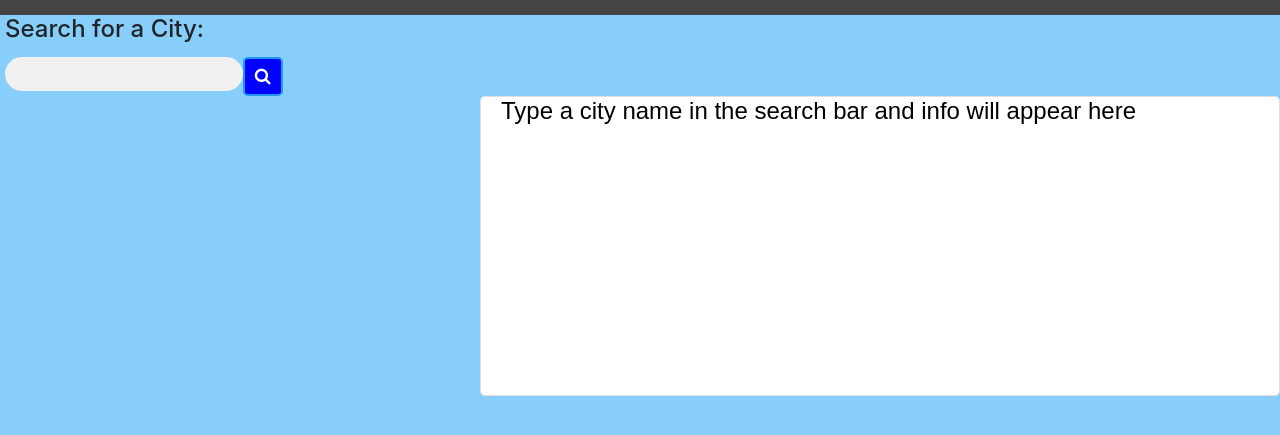
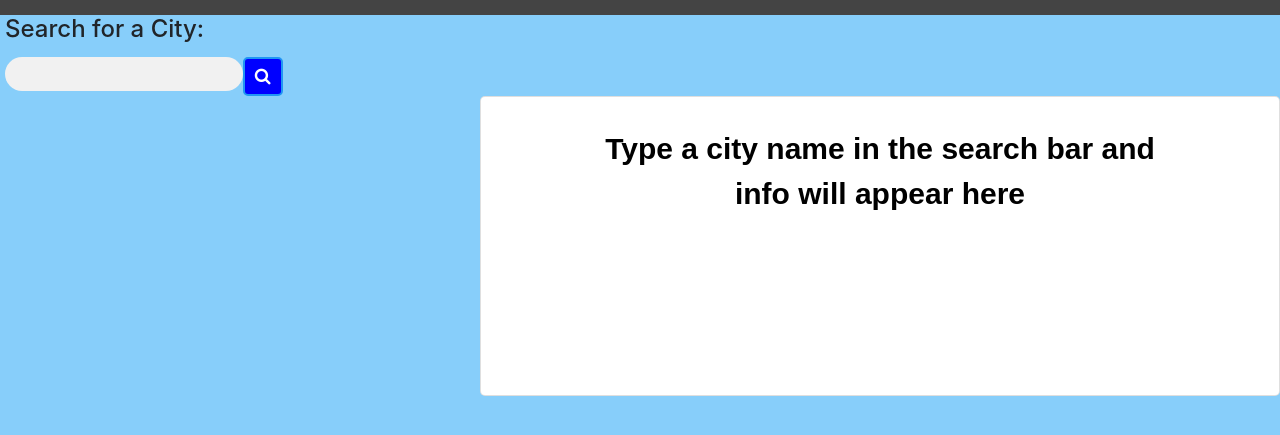
Before and after one commit to huicho510/Weather, a plain HTML site: page index.html in a window 1280 px wide. Shown: the part 61-496 px from the top of the page. Drawn offline with nearby package versions, Linux system fonts and the light colour scheme.

Commit message:
added some flex utils in html

```diff
--- a/assets/styles.css
+++ b/assets/styles.css
@@ -21,6 +21,7 @@ body {
   margin-right: auto;
   font-weight: bold;
   color: black;
+
 }
 #city {
   margin-top: 40px;
@@ -112,3 +113,10 @@ img{
 .touch{
   cursor: pointer;
 }
+
+.instructions {
+  font-size: 30px;
+  padding: 10px;
+  margin: 5px;
+
+}
--- a/index.html
+++ b/index.html
@@ -27,11 +27,15 @@
     </div>
     <!--todays Weather info box-->
     <div id="info" class="card col-8">
-      <h4 class="instructions">Type a city name in the search bar and info will appear here</h4>
+      <div class="d-flex flex-row justify-content-center">
+        <span class="col-10 p-4 text-center instructions">
+          Type a city name in the search bar and info will appear here
+        </span>
+    </div>
       <div class="card-body"></div>
     </div>
     <!--searched city list-->
-    <div id="city" style="width: 25rem;">
+    <div id="city" style="width: 25rem">
       <ul></ul>
     </div>
     <!--weekly forecast-->
```
